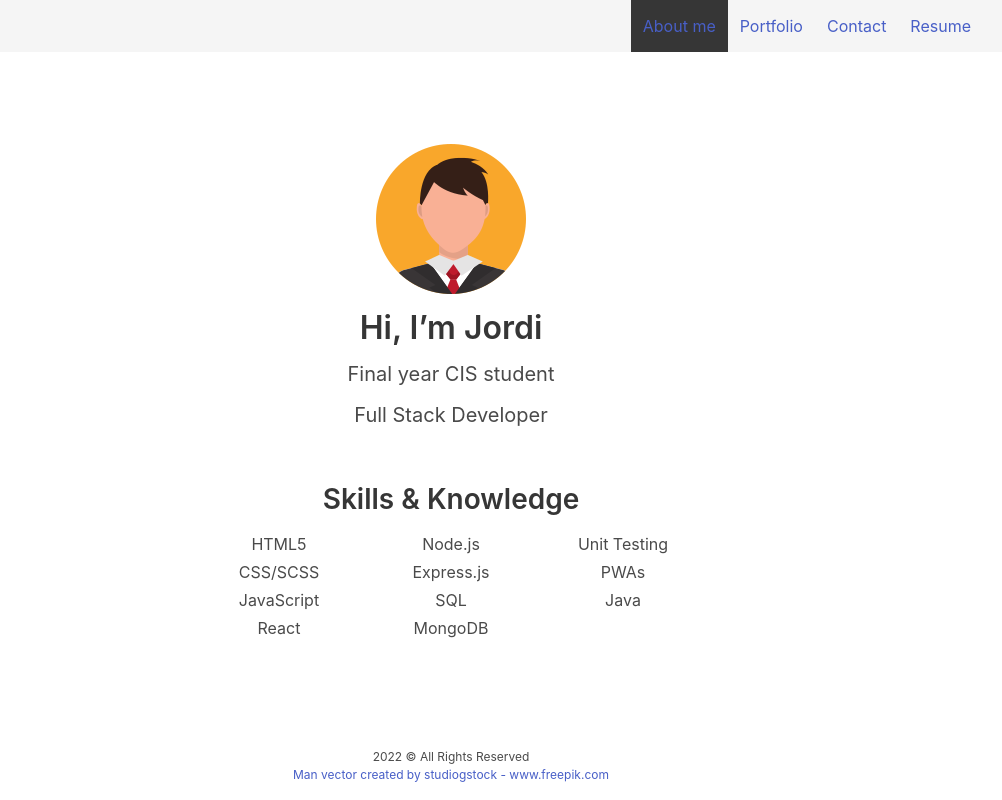
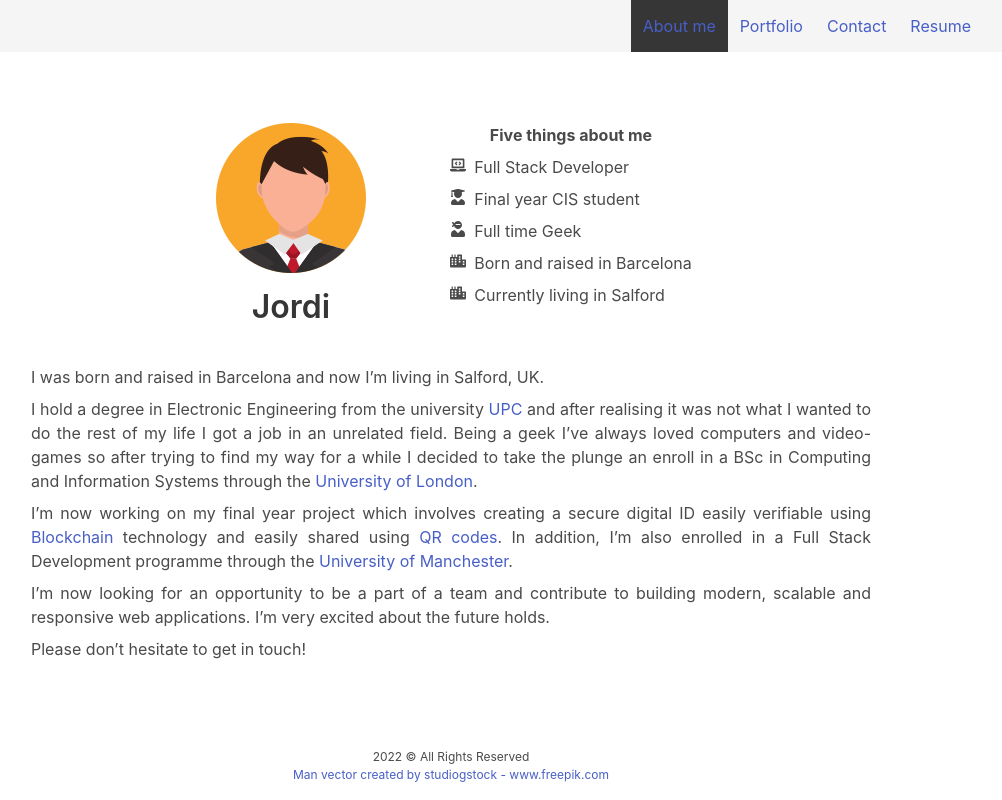
Before and after one commit to AidKool/react-portfolio, a React (Create React App) app: page / in a window 1280 px wide. Shown: the whole page, without its empty margins (189-1191 px from the left). Built offline with nearby package versions, Linux system fonts and the light colour scheme; the HTML template or start-up script is replaced by a standard one.

Commit message:
Add bio to About page component

```diff
--- /dev/null
+++ b/src/Components/Bio.js
@@ -0,0 +1,29 @@
+import React from 'react';
+
+function Bio() {
+  return (
+    <article className="px-6">
+      <p className="has-text-justified">I was born and raised in Barcelona and now I&rsquo;m living in Salford, UK.</p>
+      <p className="mt-2 has-text-justified">
+        I hold a degree in Electronic Engineering from the university <a href="https://www.upc.edu/en">UPC</a> and after
+        realising it was not what I wanted to do the rest of my life I got a job in an unrelated field. Being a geek
+        I&rsquo;ve always loved computers and video-games so after trying to find my way for a while I decided to take
+        the plunge an enroll in a BSc in Computing and Information Systems through the{' '}
+        <a href="University of London">University of London</a>.
+      </p>
+      <p className="mt-2 has-text-justified">
+        I&rsquo;m now working on my final year project which involves creating a secure digital ID easily verifiable
+        using <a href="https://en.wikipedia.org/wiki/Blockchain">Blockchain</a> technology and easily shared using{' '}
+        <a href="https://en.wikipedia.org/wiki/QR_code">QR codes</a>. In addition, I&rsquo;m also enrolled in a Full
+        Stack Development programme through the <a href="https://www.manchester.ac.uk/">University of Manchester</a>.
+      </p>
+      <p className="mt-2 has-text-justified">
+        I&rsquo;m now looking for an opportunity to be a part of a team and contribute to building modern, scalable and
+        responsive web applications. I&rsquo;m very excited about the future holds.
+      </p>
+      <p className="mt-2 has-text-justified">Please don&rsquo;t hesitate to get in touch!</p>
+    </article>
+  );
+}
+
+export default Bio;
--- /dev/null
+++ b/src/Components/Facts.js
@@ -0,0 +1,37 @@
+import React from 'react';
+
+import { FaLaptopCode, FaUserGraduate, FaUserNinja, FaCity } from 'react-icons/fa';
+
+import '../assets/scss/facts.scss';
+
+function Facts() {
+  return (
+    <>
+      <header className="has-text-weight-bold mb-2">Five things about me</header>
+      <ul className="is-flex is-flex-direction-column is-justify-content-space-between">
+        <li className="list-item">
+          <FaLaptopCode className="mr-2" />
+          Full Stack Developer
+        </li>
+        <li className="list-item">
+          <FaUserGraduate className="mr-2" />
+          Final year CIS student
+        </li>
+        <li className="list-item">
+          <FaUserNinja className="mr-2" />
+          Full time Geek
+        </li>
+        <li className="list-item">
+          <FaCity className="mr-2" />
+          Born and raised in Barcelona
+        </li>
+        <li className="list-item">
+          <FaCity className="mr-2" />
+          Currently living in Salford
+        </li>
+      </ul>
+    </>
+  );
+}
+
+export default Facts;
--- a/src/assets/scss/about.scss
+++ /dev/null
@@ -1,20 +0,0 @@
-.about-section > * {
-  min-height: 100% !important;
-}
-
-.skills-list {
-  list-style-type: none !important;
-  max-width: 500px;
-}
-
-@media screen and (min-width: 375px) {
-  .skills-list {
-    columns: 2;
-  }
-}
-
-@media screen and (min-width: 450px) {
-  .skills-list {
-    columns: 3;
-  }
-}
--- /dev/null
+++ b/src/assets/scss/facts.scss
@@ -0,0 +1,3 @@
+ul {
+  row-gap: 0.5rem;
+}
--- a/src/pages/About.js
+++ b/src/pages/About.js
@@ -1,30 +1,26 @@
 import React from 'react';
 
-import skills from '../data/skills';
+import Facts from '../Components/Facts';
+import Bio from '../Components/Bio';
 import profilePicture from '../assets/images/profile-picture.png';
-import '../assets/scss/about.scss';
 
 function About() {
   return (
     <section className="about-section is-flex is-align-items-center is-justify-content-center mx-auto">
-      <div className="container is-flex is-flex-direction-column is-vcentered flex-gap px-3">
-        <div className="intro">
-          <figure className="profile-picture is-flex is-justify-content-center">
-            <img src={profilePicture} alt="me" />
-          </figure>
-          <h1 className="title has-text-centered my-4">Hi, I&rsquo;m Jordi</h1>
-          <p className="subtitle has-text-centered my-4">Final year CIS student</p>
-          <p className="subtitle has-text-centered my-4">Full Stack Developer</p>
-        </div>
-        <section className="bio">
-          <article className="content">
-            <h2 className="has-text-centered">Skills & Knowledge</h2>
-            <ul className="skills-list has-text-centered mx-auto">
-              {skills.map((skill) => (
-                <li key={skill.id}>{skill.text}</li>
-              ))}
-            </ul>
-          </article>
+      <div className="container is-vcentered is-multiline is-variable px-3">
+        <section className="columns is-centered">
+          <div className="column is-3-tablet">
+            <figure className="profile-picture is-flex is-justify-content-center">
+              <img src={profilePicture} alt="me" />
+            </figure>
+            <h1 className="title has-text-centered my-4">Jordi</h1>
+          </div>
+          <div className="column  is-4-tablet is-flex is-flex-direction-column is-align-items-center">
+            <Facts />
+          </div>
+        </section>
+        <section>
+          <Bio />
         </section>
       </div>
     </section>
```
